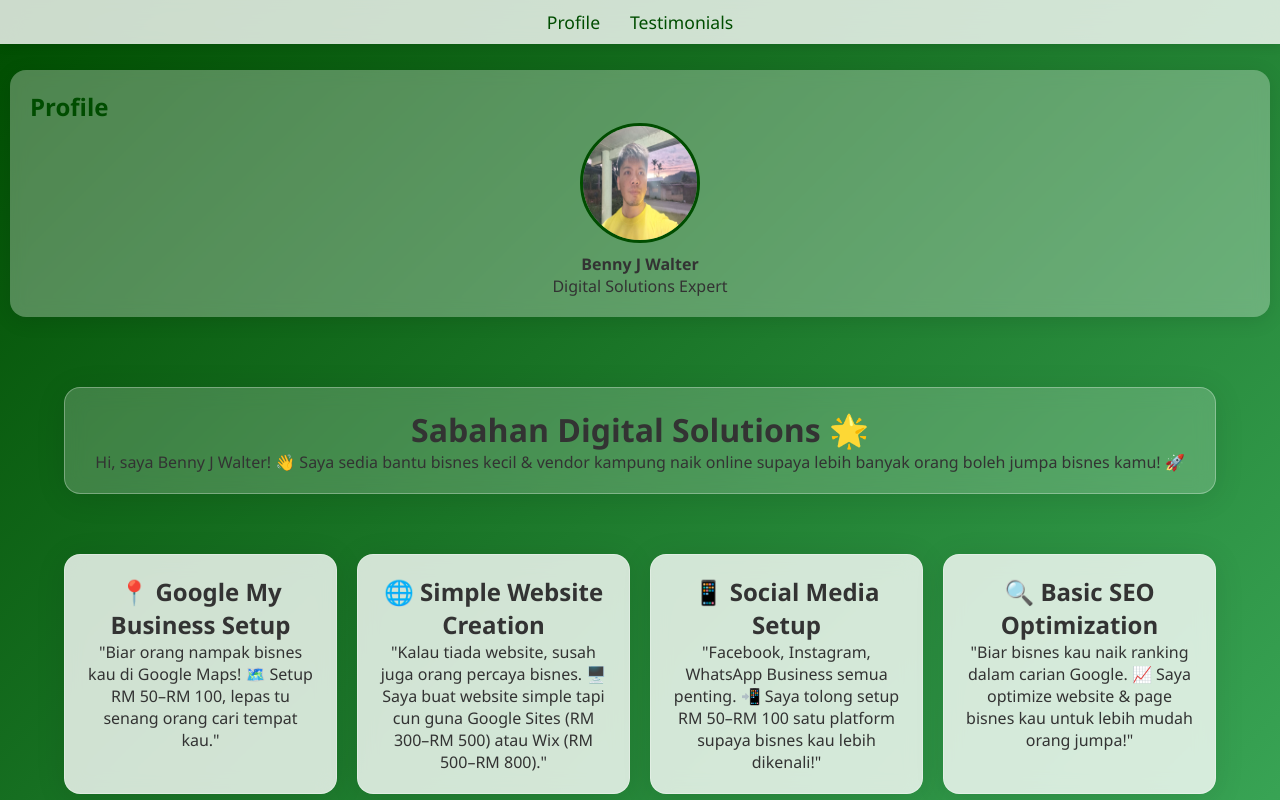
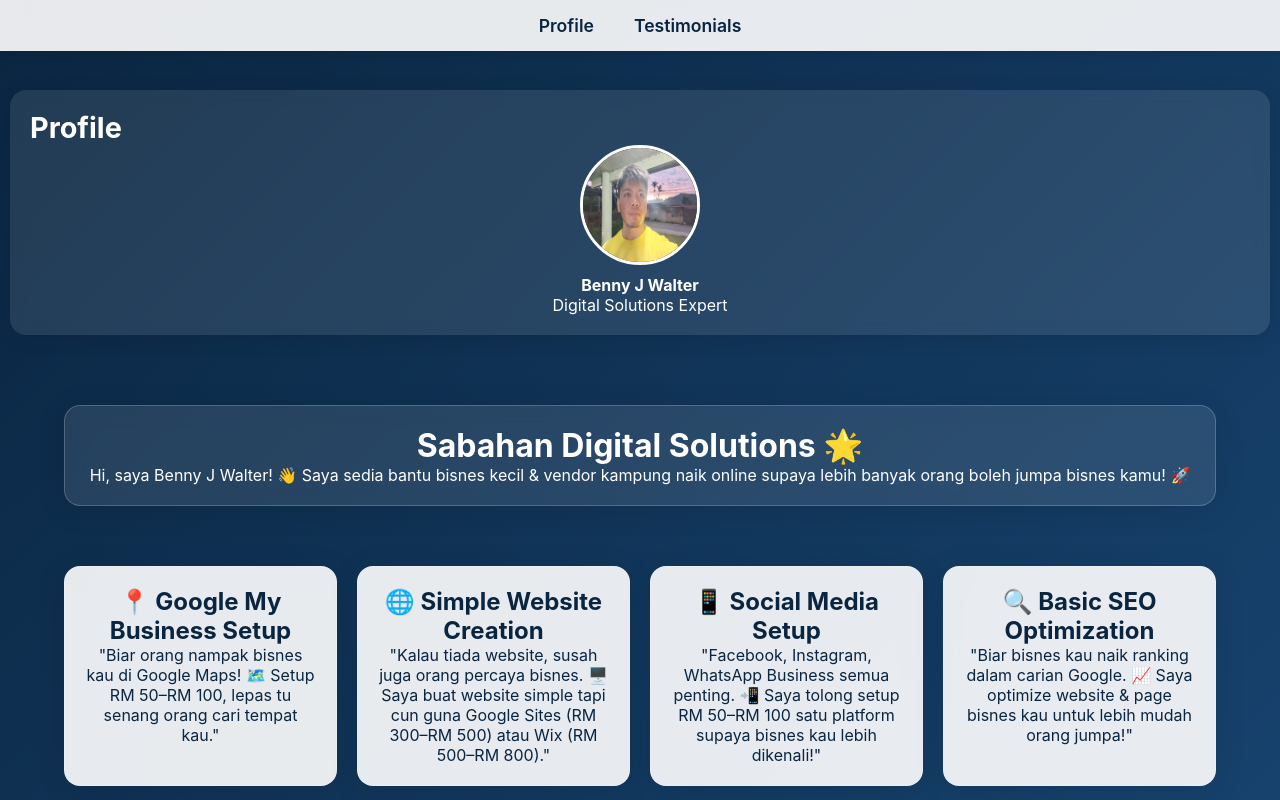
Before and after one commit to fallenben289/rural-servicev0.1, a plain HTML site: page index.html in a window 1280 px wide. Shown: the top 800 px of the page. Drawn offline with Linux system fonts and the light colour scheme.

Commit message:
Update index.html
v1.2

```diff
--- a/index.html
+++ b/index.html
@@ -34,45 +34,51 @@
   margin: 0;
   padding: 0;
 }
-    /* Background with green-emerald gradient */
+
+/* Background with professional gradient */
 body {
-      font-family: 'Segoe UI', Tahoma, Geneva, Verdana, sans-serif;
-      background: linear-gradient(135deg, #004d00, #50c878);
+  font-family: 'Inter', 'Segoe UI', Tahoma, Geneva, Verdana, sans-serif;
+  background: linear-gradient(135deg, #0a2540, #1c4e80);
   min-height: 100vh;
-      padding-top: 60px; /* Space for fixed navbar */
+  padding-top: 80px; /* Space for fixed navbar */
   display: flex;
   flex-direction: column;
   align-items: center;
-      color: #333;
+  color: #ffffff; /* Light text for contrast */
 }
+
 /* Top Navigation Bar */
 nav {
   position: fixed;
   top: 0;
   left: 0;
   width: 100%;
-      background: rgba(255, 255, 255, 0.8);
+  background: rgba(255, 255, 255, 0.9);
   backdrop-filter: blur(10px);
   z-index: 1000;
-      box-shadow: 0 2px 10px rgba(0,0,0,0.1);
+  box-shadow: 0 2px 10px rgba(0, 0, 0, 0.1);
 }
+
 nav ul {
   list-style: none;
   display: flex;
   justify-content: center;
-      padding: 10px 0;
+  padding: 15px 0;
 }
+
 nav li {
-      margin: 0 15px;
+  margin: 0 20px;
 }
+
 nav a {
   text-decoration: none;
-      color: #004d00;
+  color: #0a2540;
   font-size: 1.1rem;
-      font-weight: 500;
+  font-weight: 600;
   position: relative;
   transition: color 0.3s ease;
 }
+
 /* Animated underline on hover */
 nav a::after {
   content: "";
@@ -81,26 +87,30 @@
   height: 2px;
   bottom: -4px;
   left: 0;
-      background-color: #004d00;
+  background-color: #1c4e80;
   transition: width 0.3s ease;
 }
+
 nav a:hover::after {
   width: 100%;
 }
+
 nav a:hover {
-      color: #50c878;
+  color: #1c4e80;
 }
+
 /* Glassmorphism container style */
 .glass {
-      background: rgba(255, 255, 255, 0.2);
+  background: rgba(255, 255, 255, 0.1);
   border-radius: 16px;
   padding: 20px;
   margin: 20px 0;
   box-shadow: 0 4px 30px rgba(0, 0, 0, 0.1);
   backdrop-filter: blur(10px);
   -webkit-backdrop-filter: blur(10px);
-      border: 1px solid rgba(255, 255, 255, 0.3);
+  border: 1px solid rgba(255, 255, 255, 0.2);
 }
+
 /* Container for the page content */
 .container {
   width: 90%;
@@ -108,7 +118,8 @@
   margin: 20px auto;
   text-align: center;
 }
-    /* Profile Section in Header */
+
+/* Header Section */
 header {
   display: flex;
   flex-wrap: wrap;
@@ -116,31 +127,37 @@
   width: 100%;
   margin-bottom: 20px;
 }
+
 .header-section {
   flex: 1 1 300px;
   margin: 10px;
   padding: 20px;
-      background: rgba(255,255,255,0.3);
+  background: rgba(255, 255, 255, 0.1);
   border-radius: 16px;
-      box-shadow: 0 4px 20px rgba(0,0,0,0.1);
+  box-shadow: 0 4px 20px rgba(0, 0, 0, 0.1);
   backdrop-filter: blur(8px);
 }
+
 .header-section h2 {
   margin-top: 0;
-      color: #004d00;
+  color: #ffffff;
+  font-size: 1.8rem;
 }
+
 .profile-view {
   display: flex;
   align-items: center;
   flex-direction: column;
 }
+
 .profile-img {
   width: 120px;
   height: 120px;
   border-radius: 50%;
-      border: 3px solid #004d00;
+  border: 3px solid #ffffff;
   margin-bottom: 10px;
 }
+
 /* Grid Cards */
 .grid {
   display: grid;
@@ -148,36 +165,44 @@
   gap: 20px;
   padding: 20px 0;
 }
+
 .card {
-      background: rgba(255, 255, 255, 0.8);
+  background: rgba(255, 255, 255, 0.9);
   border-radius: 16px;
   padding: 20px;
   transition: transform 0.3s ease, box-shadow 0.3s ease;
+  color: #0a2540;
 }
+
 .card:hover {
   transform: translateY(-10px);
   box-shadow: 0 15px 30px rgba(0, 0, 0, 0.2);
 }
+
 /* Call-to-Action Button */
 .cta-button {
   background: #ffd700;
-      color: #000;
+  color: #0a2540;
   padding: 15px 30px;
   border: none;
   border-radius: 50px;
   font-size: 1.2rem;
+  font-weight: 600;
   cursor: pointer;
   transition: background 0.3s ease;
   margin-top: 20px;
 }
+
 .cta-button:hover {
   background: #ffa500;
 }
+
 /* Testimonial Submission Form */
 #testimonials {
   margin: 40px auto;
   max-width: 800px;
 }
+
 .testimonial-form input,
 .testimonial-form textarea {
   width: 90%;
@@ -186,43 +211,54 @@
   border: 1px solid #ccc;
   border-radius: 8px;
   font-size: 1rem;
+  background: rgba(255, 255, 255, 0.9);
 }
+
 .testimonial-form button {
   background: #ffd700;
-      color: #000;
+  color: #0a2540;
   padding: 10px 20px;
   border: none;
   border-radius: 20px;
   font-size: 1rem;
+  font-weight: 600;
   cursor: pointer;
   transition: background 0.3s ease;
 }
+
 .testimonial-form button:hover {
   background: #ffa500;
 }
+
 /* Testimonial Display Section */
 .testimonial {
-      background: rgba(255,255,255,0.9);
+  background: rgba(255, 255, 255, 0.9);
   padding: 15px;
   margin: 10px 0;
   border-radius: 16px;
   transition: transform 0.3s;
+  color: #0a2540;
 }
+
 .testimonial:hover {
   transform: scale(1.02);
 }
+
 .testimonial p {
   margin: 5px 0;
-      color: #004d00;
+  color: #0a2540;
 }
+
 .testimonial strong {
-      color: #004d00;
+  color: #1c4e80;
 }
+
 /* Responsive */
 @media (max-width: 768px) {
   .grid {
     grid-template-columns: repeat(auto-fit, minmax(200px, 1fr));
   }
+
   .header-section {
     flex: 1 1 100%;
   }
```
Lines whose indentation alone changed are shown as unchanged.
